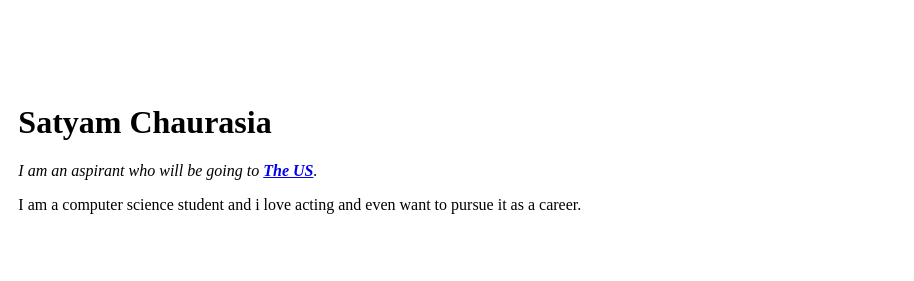
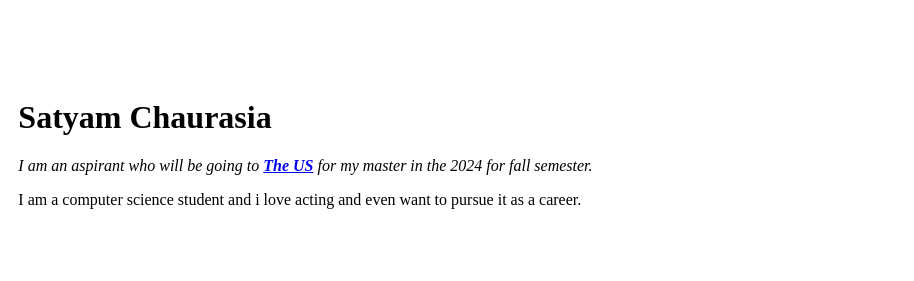
Before and after one commit to satyym10/cv, a plain HTML site: page index.html in a window 1280 px wide. Shown: the top 281 px of the page, 366-1280 px from the left. Drawn offline with Linux system fonts and the light colour scheme.

Commit message:
update index.html

```diff
--- a/index.html
+++ b/index.html
@@ -1,4 +1,3 @@
-<!DOCTYPE html>
 <html lang="en">
 <head>
     <meta charset="UTF-8">
@@ -9,7 +8,7 @@
         <tr>
             <td><img src="satyam.png" alt="Blog owner's profile picture" height="250px"></td>
             <td><h1>Satyam Chaurasia</h1>
-                <p><em>I am an aspirant who will be going to <strong><a href="https://en.wikipedia.org/wiki/United_States">The US</a></strong>.</em></p>
+                <p><em>I am an aspirant who will be going to <strong><a href="https://en.wikipedia.org/wiki/United_States">The US</a></strong> for my master in the 2024 for fall semester.</em></p>
                 <p>I am a computer science student and i love acting and even want to pursue it as a career.</p></td>
         </tr>
     </table>
```
